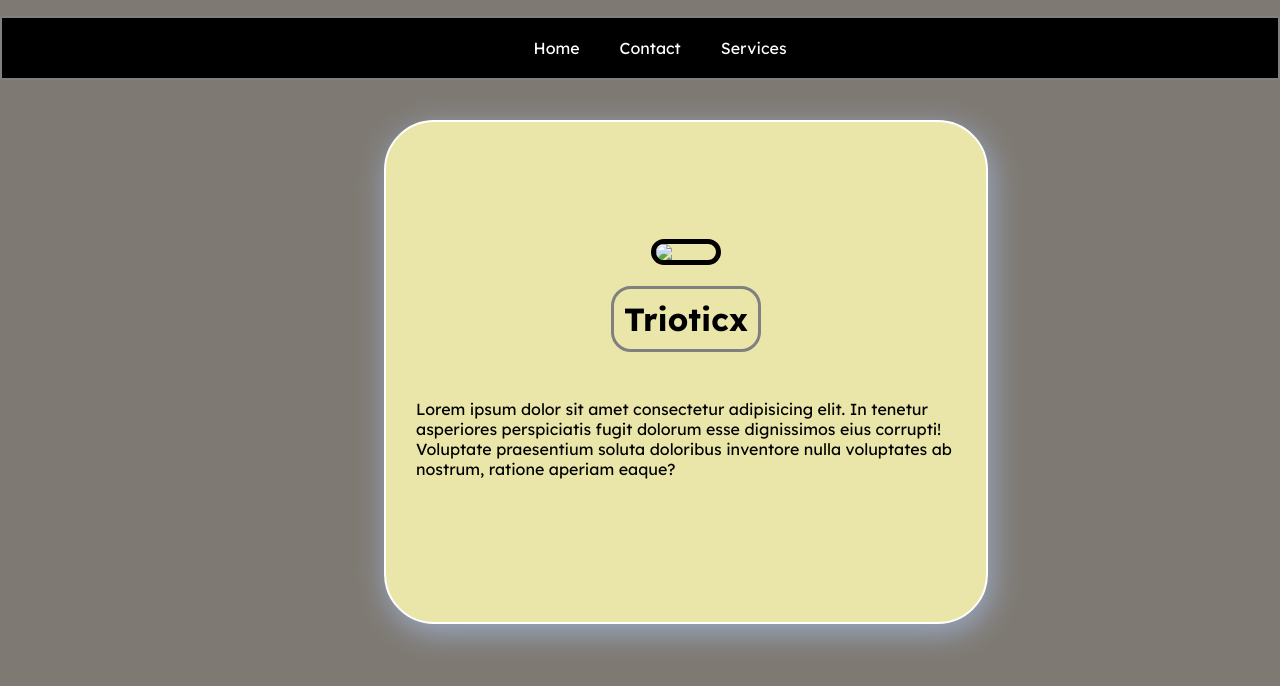
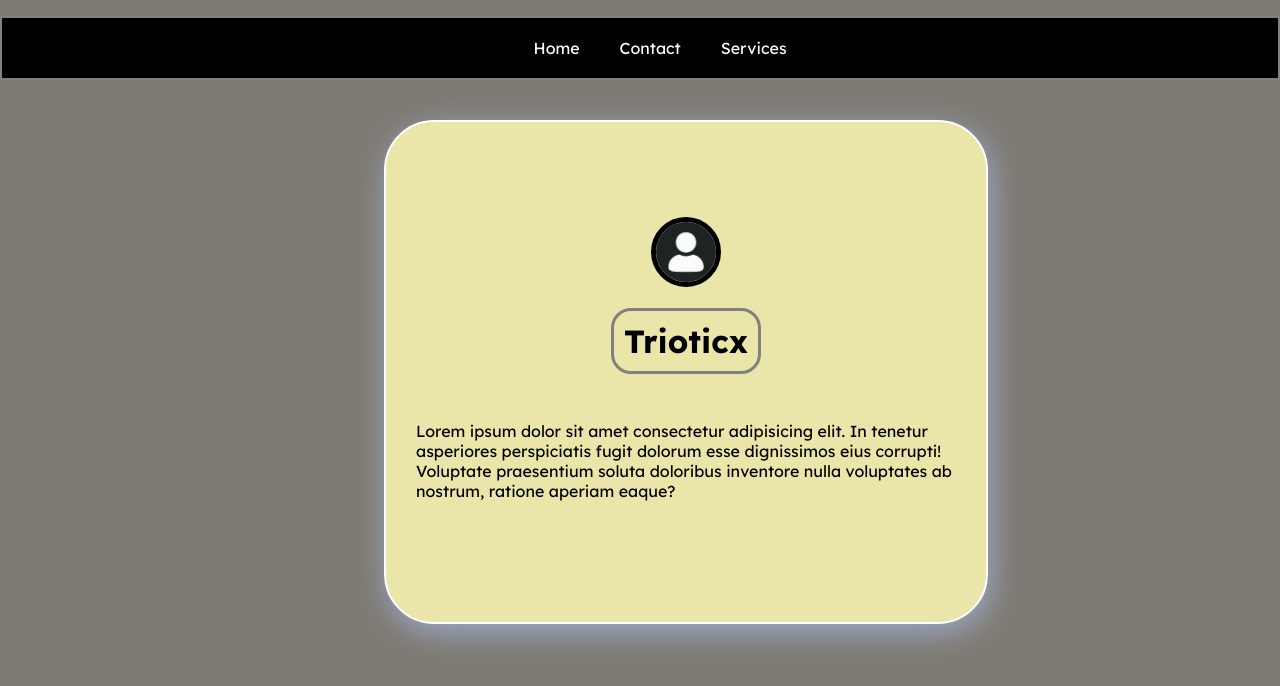
Before and after one commit to Shashwat-2302/Profile, a plain HTML site: page Index.html in a window 1280 px wide. Drawn offline with Linux system fonts and the light colour scheme; a script that the page names is missing.

Commit message:
Index.html

```diff
--- a/Index.html
+++ b/Index.html
@@ -18,7 +18,7 @@
         <div class="menu">
         </div>
         <div class="name">
-            <img src="images/profile.png" class="image">
+            <img src="profile.png" class="image">
             <h1>Trioticx</h1>
             <p class="info">
                 Lorem ipsum dolor sit amet consectetur adipisicing elit. In tenetur     asperiores perspiciatis fugit dolorum esse dignissimos eius corrupti!   Voluptate praesentium soluta doloribus inventore nulla voluptates ab  nostrum, ratione aperiam eaque?
```
